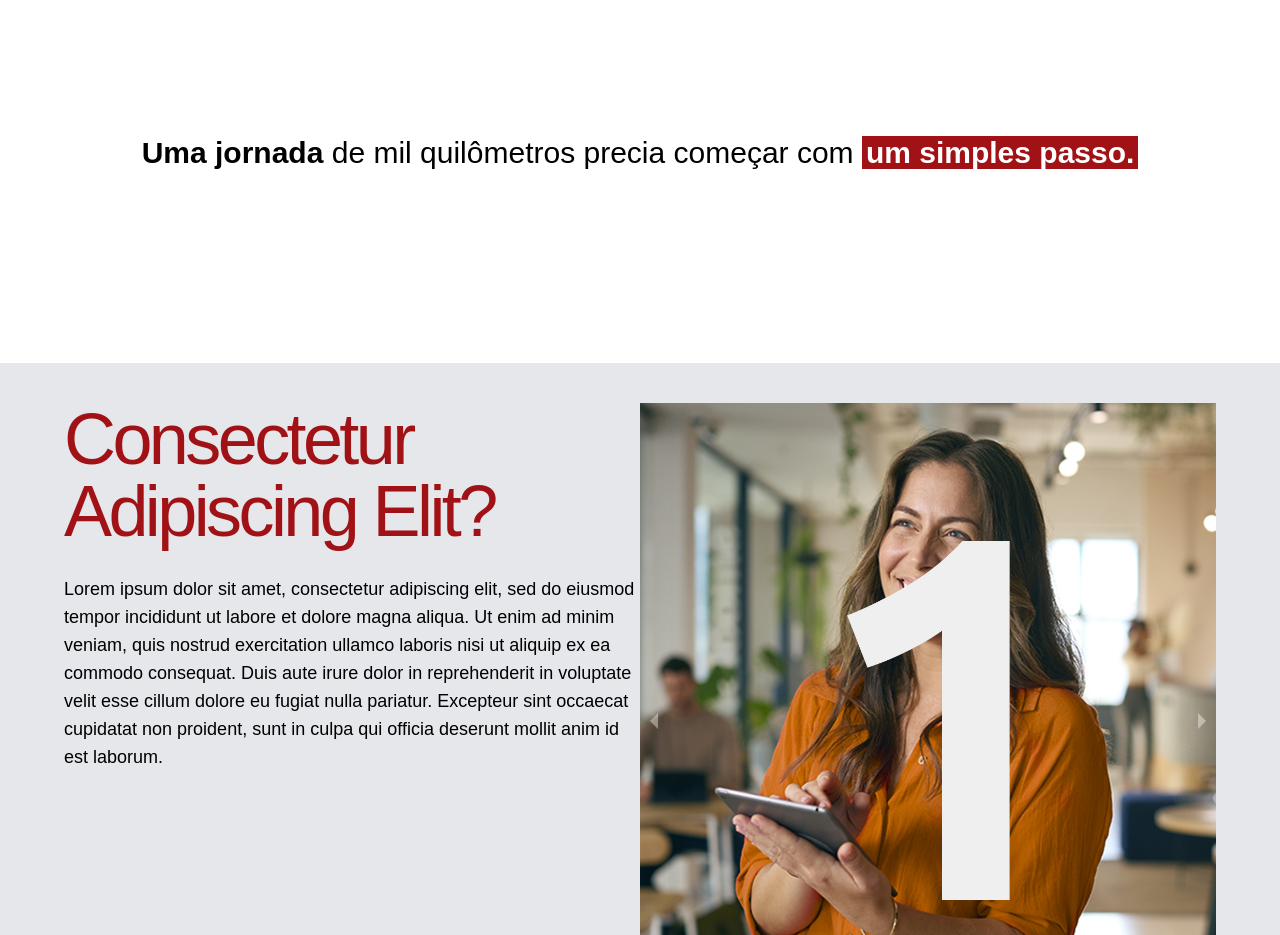
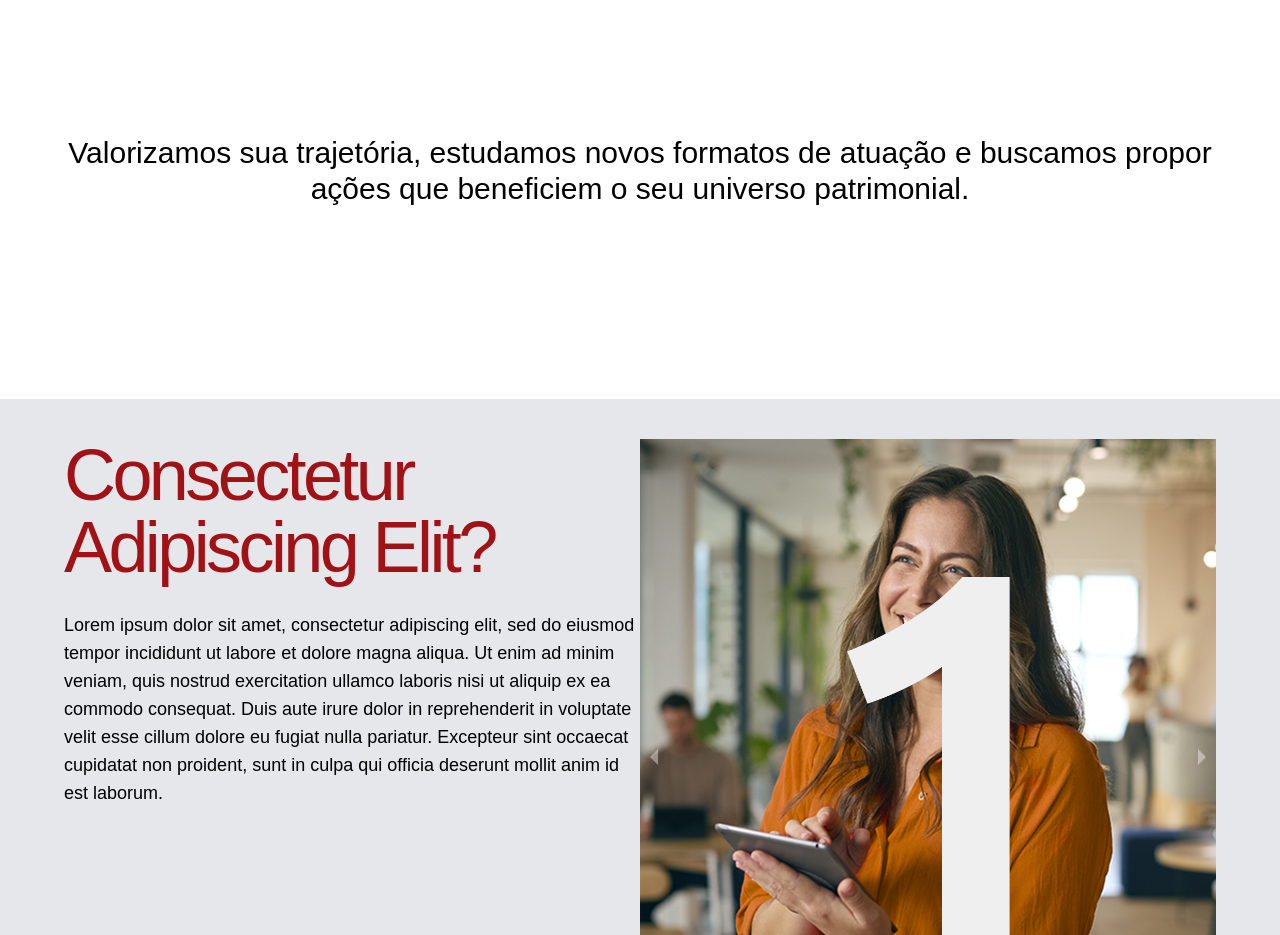
Before and after one commit to difusaowebuser/ripol-alliance-assessoria-de-investimentos-web, a Next.js app: page / in a window 1280 px wide. Shown: the part 5560-6495 px from the top of the page. Built offline with nearby package versions, Linux system fonts and the light colour scheme.

Commit message:
refactor: phrase section will be updated.

```diff
--- a/src/components/ecosystems/SectionPhrase/index.tsx
+++ b/src/components/ecosystems/SectionPhrase/index.tsx
@@ -5,12 +5,9 @@ export const SectionPhrase = () => {
     <>
       <section className="py-48">
         <div className="container flex flex-col lg:flex-row mx-auto justify-center">
-          <h3 className="text-2xl lg:text-3xl">
-            <span className="font-bold">Uma jornada</span> de mil quilômetros
-            precia começar com{" "}
-            <span className="text-white bg-[--primary-color] font-bold px-1">
-              um simples passo.
-            </span>
+          <h3 className="text-2xl lg:text-3xl text-center">
+            Valorizamos sua trajetória, estudamos novos formatos de atuação e
+            buscamos propor ações que beneficiem o seu universo patrimonial.
           </h3>
         </div>
       </section>
```
